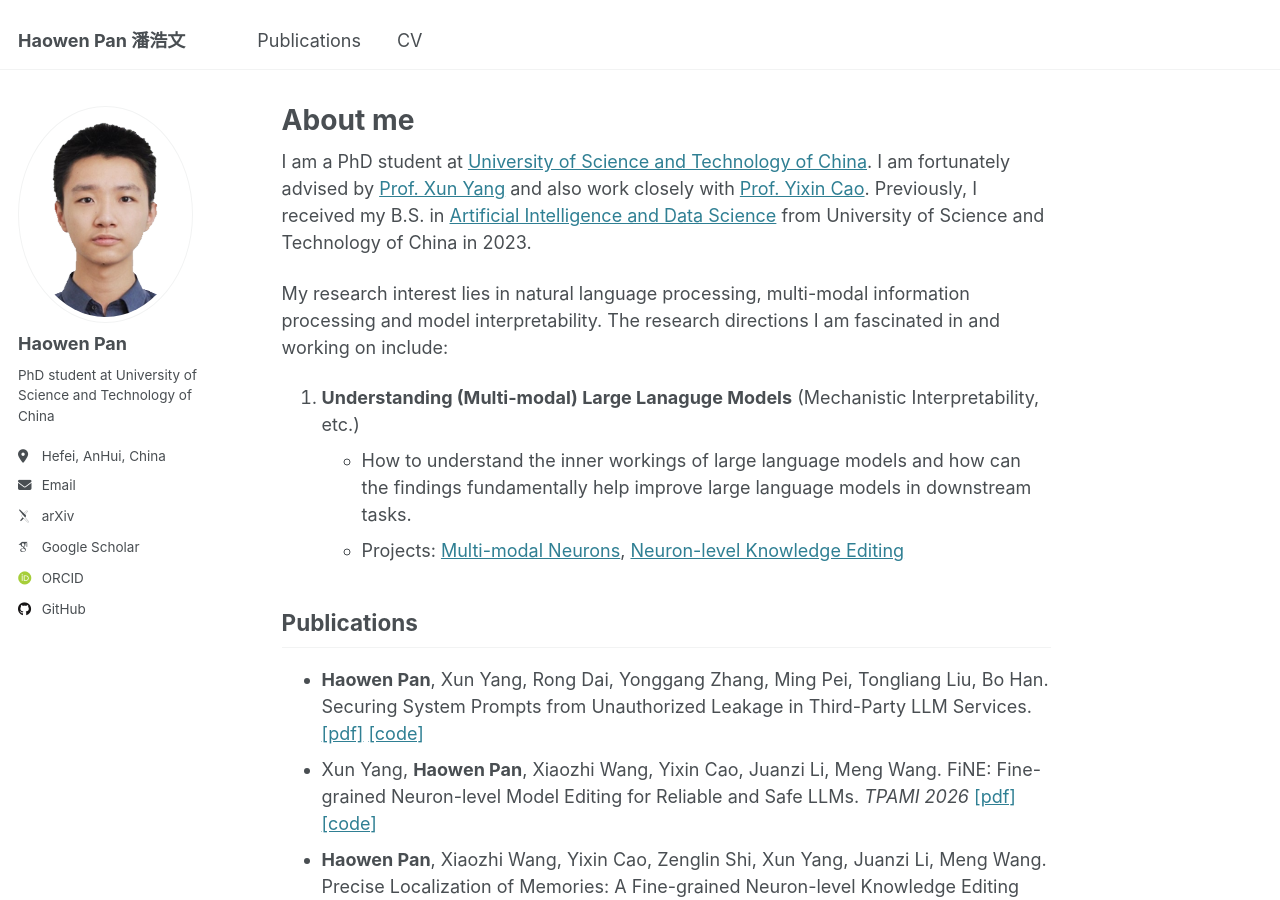
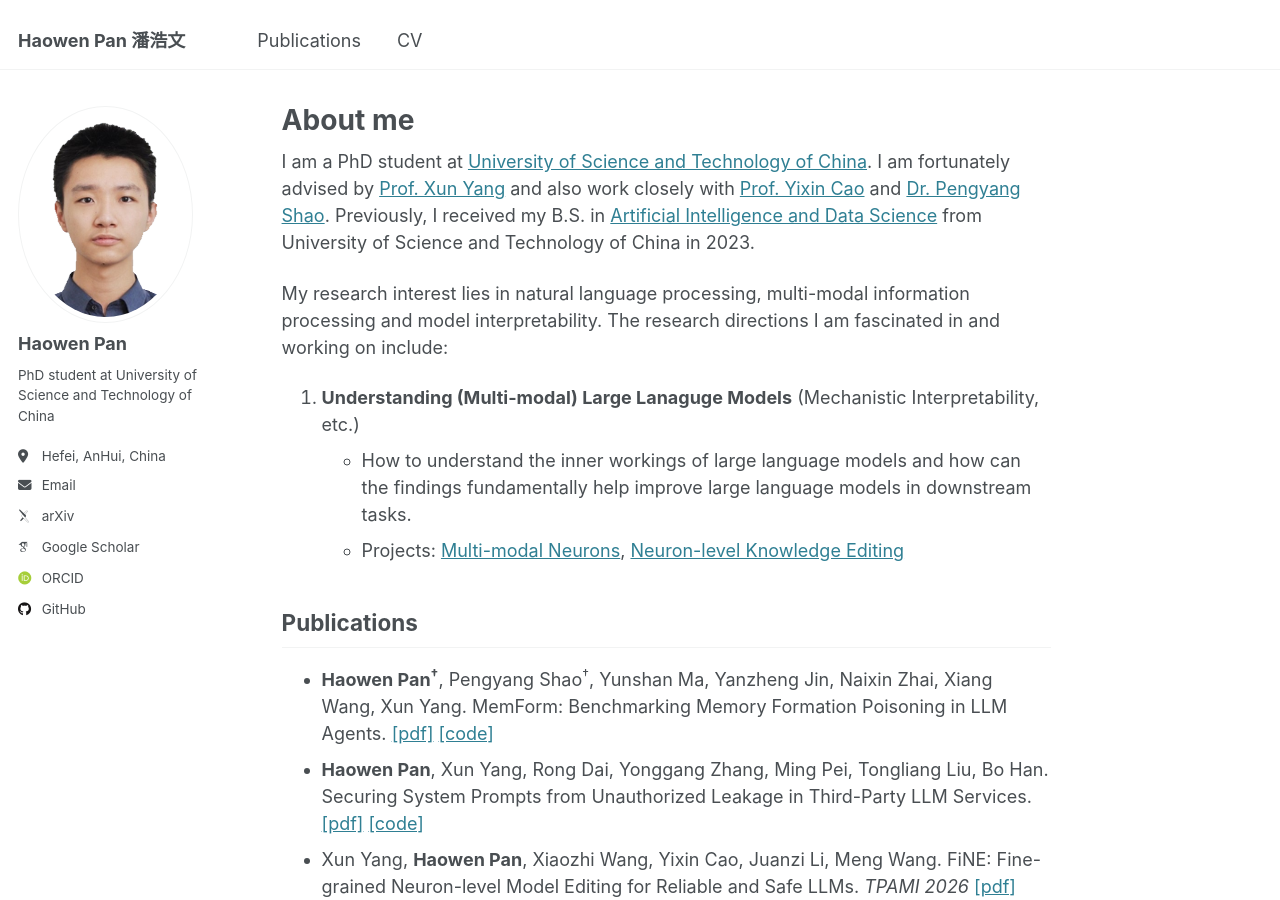
Before and after one commit to opanhw/opanhw.github.io, a Jekyll site: the page built from _pages/about.md, in a window 1280 px wide and 900 px high. Built offline with Jekyll 4.4.1, drawn with Linux system fonts in a browser that asks for light colours; some web fonts are replaced.

Commit message:
Update about page with new advisor and publications
Added Dr. Pengyang Shao as an advisor and updated publications.

```diff
--- a/_pages/about.md
+++ b/_pages/about.md
@@ -6,7 +6,7 @@ redirect_from:
   - /about/
 ---
 
-I am a PhD student at [University of Science and Technology of China](https://www.ustc.edu.cn/). I am fortunately advised by [Prof. Xun Yang](https://faculty.ustc.edu.cn/yangxun/) and also work closely with [Prof. Yixin Cao](https://taominer.github.io/). Previously, I received my B.S. in [Artificial Intelligence and Data Science](https://saids.ustc.edu.cn/main.htm) from University of Science and Technology of China in 2023.
+I am a PhD student at [University of Science and Technology of China](https://www.ustc.edu.cn/). I am fortunately advised by [Prof. Xun Yang](https://faculty.ustc.edu.cn/yangxun/) and also work closely with [Prof. Yixin Cao](https://taominer.github.io/) and [Dr. Pengyang Shao](https://shaopengyang.github.io/). Previously, I received my B.S. in [Artificial Intelligence and Data Science](https://saids.ustc.edu.cn/main.htm) from University of Science and Technology of China in 2023.
 
 My research interest lies in natural language processing, multi-modal information processing and model interpretability. The research directions I am fascinated in and working on include:
 1. **Understanding (Multi-modal) Large Lanaguge Models** (Mechanistic Interpretability, etc.)
@@ -15,6 +15,7 @@ My research interest lies in natural language processing, multi-modal informatio
 
 ## Publications
 
+* **Haowen Pan<sup>†</sup>**, Pengyang Shao<sup>†</sup>, Yunshan Ma, Yanzheng Jin, Naixin Zhai, Xiang Wang, Xun Yang. MemForm: Benchmarking Memory Formation Poisoning in LLM Agents. [\[pdf\]](https://arxiv.org/pdf/2610.14431) [\[code\]](https://github.com/opanhw/memform-code)
 * **Haowen Pan**, Xun Yang, Rong Dai, Yonggang Zhang, Ming Pei, Tongliang Liu, Bo Han. Securing System Prompts from Unauthorized Leakage in Third-Party LLM Services. [\[pdf\]](https://opanhw.github.io/SurF-Guard/static/pdfs/manuscript.pdf) [\[code\]](https://github.com/opanhw/surf-guard-code)
 * Xun Yang, **Haowen Pan**, Xiaozhi Wang, Yixin Cao, Juanzi Li, Meng Wang. FiNE: Fine-grained Neuron-level Model Editing for Reliable and Safe LLMs. _TPAMI 2026_ [\[pdf\]](https://opanhw.github.io/fine-unified-editing/static/pdfs/manuscript.pdf) [\[code\]](https://github.com/opanhw/fine-unified-editing-code)
 * **Haowen Pan**, Xiaozhi Wang, Yixin Cao, Zenglin Shi, Xun Yang, Juanzi Li, Meng Wang. Precise Localization of Memories: A Fine-grained Neuron-level Knowledge Editing Technique for LLMs. _ICLR 2025_ [\[pdf\]](https://arxiv.org/pdf/2503.01090) [\[code\]](https://github.com/opanhw/FiNE)
```
